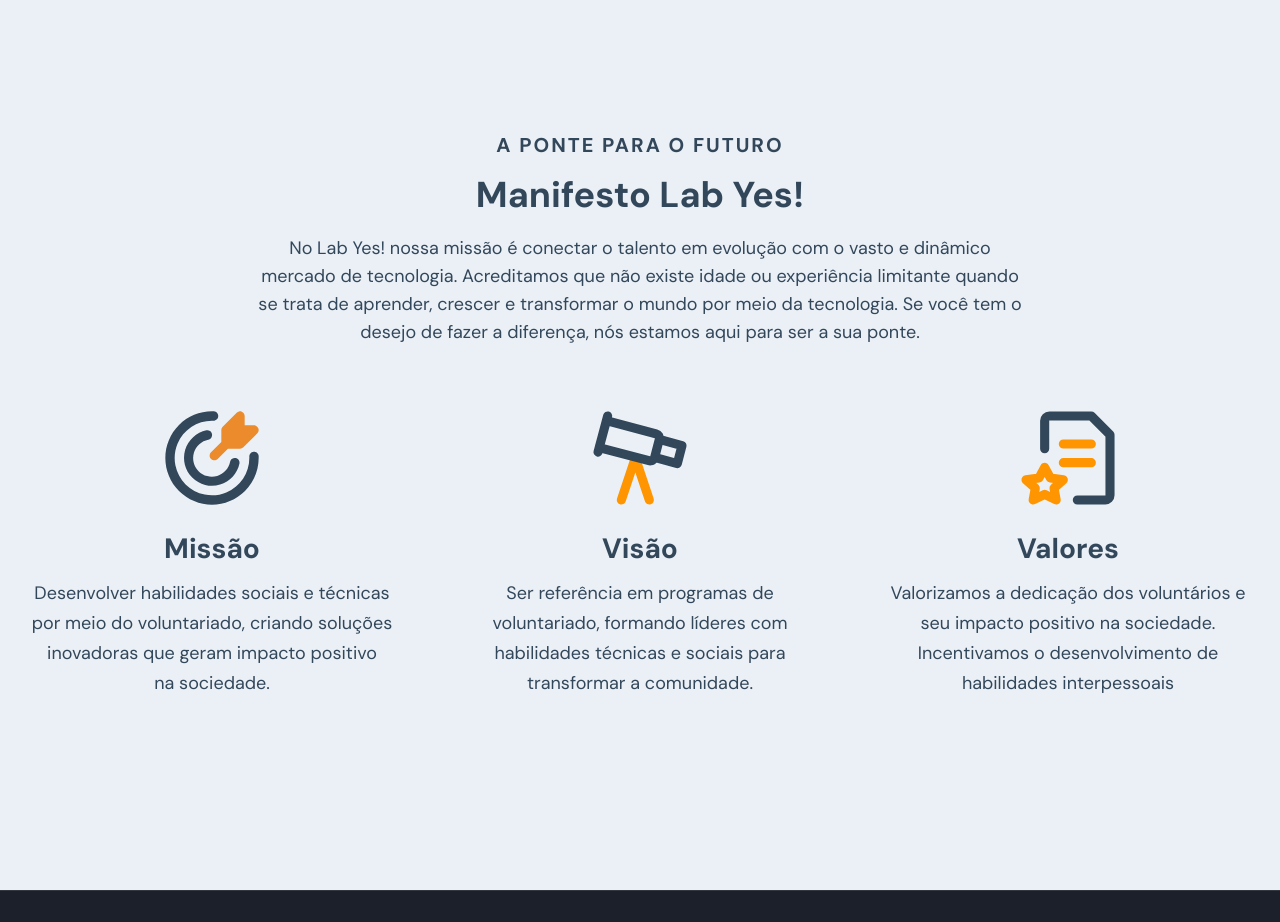
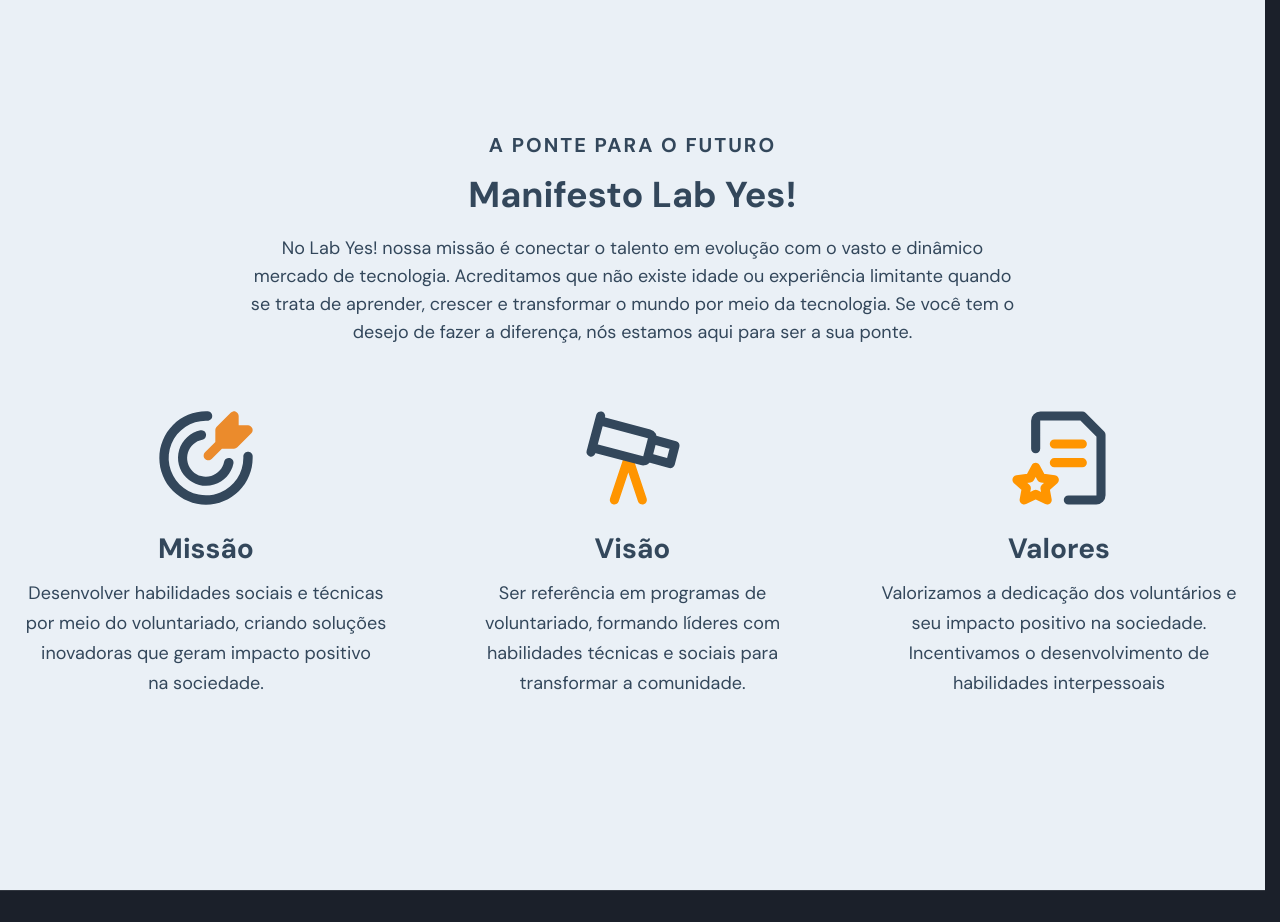
Before and after one commit to labyes24/LABYES-LP, a Next.js app: page /quemsomos in a window 1280 px wide. Shown: the part 1460-2382 px from the top of the page. Built offline with nearby package versions, Linux system fonts and the light colour scheme; no server answers.

Commit message:
fix: avoid layout shift when Select component is open

```diff
--- a/src/app/globals.css
+++ b/src/app/globals.css
@@ -1,6 +1,18 @@
 @tailwind base;
 @tailwind components;
 @tailwind utilities;
+
+html {
+    scrollbar-gutter: stable;
+}
+
+html body[data-scroll-locked] {
+    padding-right: 0 !important;
+    margin-right: 0 !important;
+    padding-left: 0 !important;
+    margin-left: auto !important;
+    margin-right: auto !important;
+}
 
 body {
     font-family: DM Sans, sans-serif;
```
